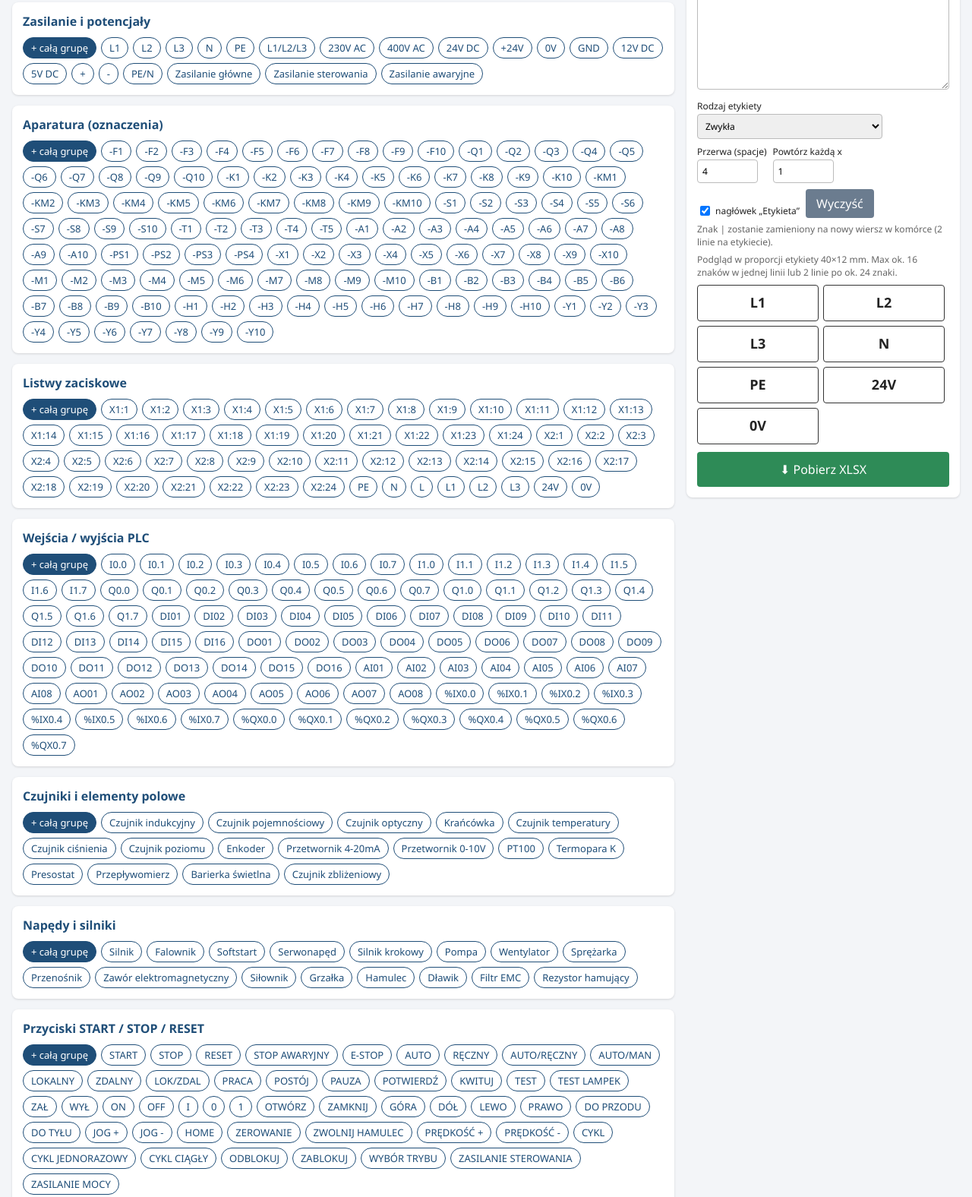
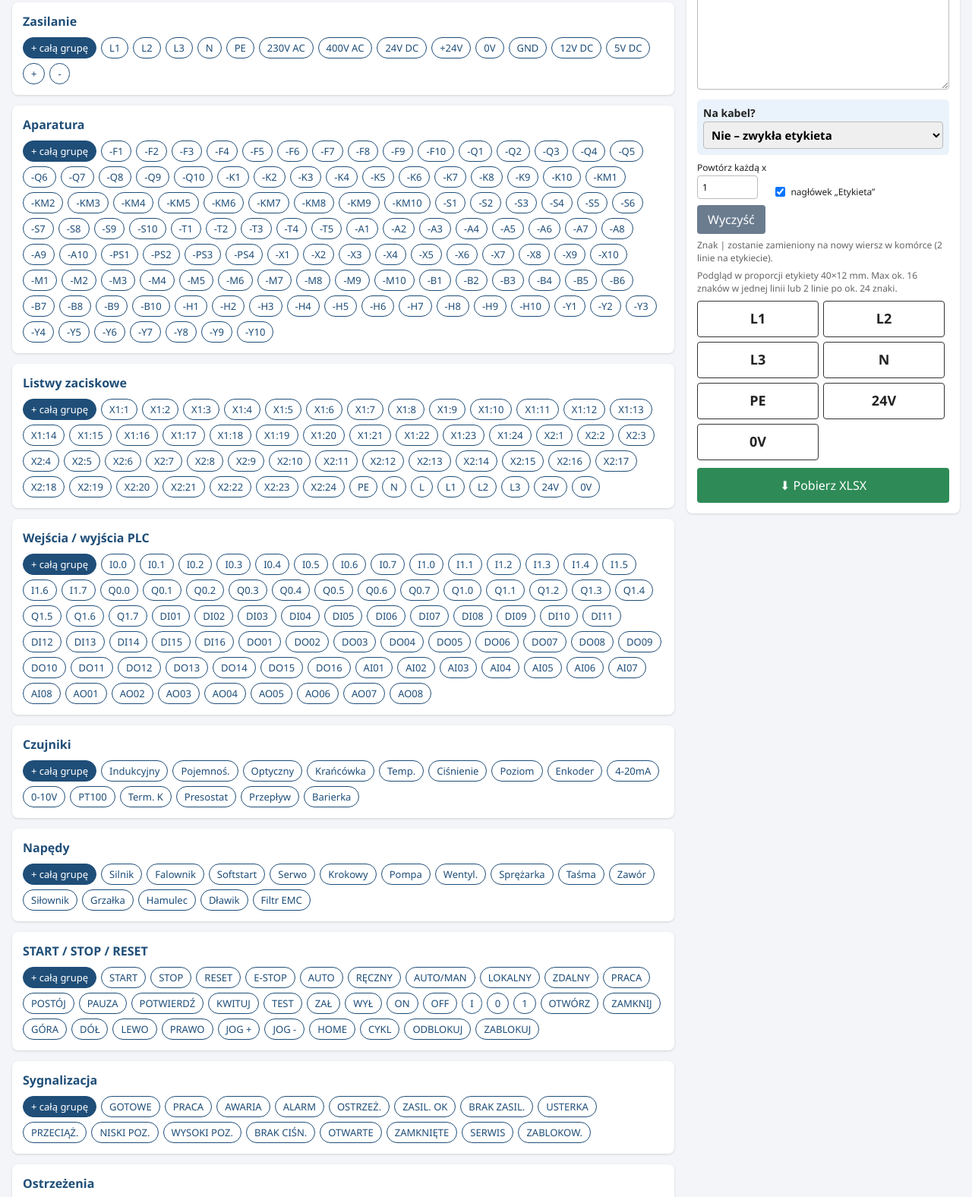
Before and after one commit to kinio19/etykiety-automatyka, a plain HTML site: page index.html in a window 1280 px wide. Shown: the part 357-1933 px from the top of the page at 76% size. Drawn offline with Linux system fonts and the light colour scheme.

Commit message:
Krotsze opisy, bez kolorow, wybor Na kabel? (opis 2x)
Co-authored-by: Copilot App <223556219+Copilot@users.noreply.github.com>

```diff
--- a/index.html
+++ b/index.html
@@ -76,9 +76,16 @@ textarea{width:100%;height:340px;font-family:Consolas,monospace;font-size:13px}
     <div class="card">
       <h2>Twoja lista etykiet (<span id="cnt">0</span>)</h2>
       <textarea id="list" oninput="update()" placeholder="Jedna etykieta w wierszu. Dwie linie na etykiecie: użyj znaku | (np. -Q1|Wyłącznik główny)"></textarea>
+      <div style="margin-top:8px;padding:8px;background:#eaf2fb;border-radius:6px">
+        <label style="font-size:14px;font-weight:600">Na kabel?
+          <select id="mode" onchange="update()" style="font-size:15px">
+            <option value="normal">Nie – zwykła etykieta</option>
+            <option value="wrap">Tak – na kabel (opis 2×, widoczny z obu stron)</option>
+          </select>
+        </label>
+        <input type="hidden" id="gap" value="3">
+      </div>
       <div class="row" style="margin-top:8px">
-        <label>Rodzaj etykiety<select id="mode" onchange="document.getElementById('gap').value=this.value==='flag'?10:4;update()"><option value="normal">Zwykła</option><option value="wrap">Na przewód (tekst 2×, owijana)</option><option value="flag">Chorągiewka (tekst – przerwa – tekst)</option></select></label>
-        <label>Przerwa (spacje)<input type="number" id="gap" value="4" min="1" max="30" oninput="update()"></label>
         <label>Powtórz każdą x<input type="number" id="rep" value="1" min="1" oninput="update()"></label>
         <label style="flex-direction:row;align-items:center;gap:4px"><input type="checkbox" id="hd" checked> nagłówek „Etykieta”</label>
         <button class="s" onclick="document.getElementById('list').value='';update()">Wyczyść</button>
@@ -96,19 +103,19 @@ textarea{width:100%;height:340px;font-family:Consolas,monospace;font-size:13px}
 /* ---------- baza gotowych wzorów ---------- */
 const range=(p,a,b,d=1,s='')=>{const o=[];for(let i=a;i<=b;i++)o.push(p+String(i).padStart(d,'0')+s);return o};
 const CATS={
- 'Zasilanie i potencjały':['L1','L2','L3','N','PE','L1/L2/L3','230V AC','400V AC','24V DC','+24V','0V','GND','12V DC','5V DC','+','-','PE/N','Zasilanie główne','Zasilanie sterowania','Zasilanie awaryjne'],
- 'Aparatura (oznaczenia)':[...range('-F',1,10),...range('-Q',1,10),...range('-K',1,10),...range('-KM',1,10),...range('-S',1,10),...range('-T',1,5),...range('-A',1,10),...range('-PS',1,4),...range('-X',1,10),...range('-M',1,10),...range('-B',1,10),...range('-H',1,10),...range('-Y',1,10)],
+ 'Zasilanie':['L1','L2','L3','N','PE','230V AC','400V AC','24V DC','+24V','0V','GND','12V DC','5V DC','+','-'],
+ 'Aparatura':[...range('-F',1,10),...range('-Q',1,10),...range('-K',1,10),...range('-KM',1,10),...range('-S',1,10),...range('-T',1,5),...range('-A',1,10),...range('-PS',1,4),...range('-X',1,10),...range('-M',1,10),...range('-B',1,10),...range('-H',1,10),...range('-Y',1,10)],
  'Listwy zaciskowe':[...range('X1:',1,24),...range('X2:',1,24),'PE','N','L','L1','L2','L3','24V','0V'],
- 'Wejścia / wyjścia PLC':[...range('I0.',0,7),...range('I1.',0,7),...range('Q0.',0,7),...range('Q1.',0,7),...range('DI',1,16,2),...range('DO',1,16,2),...range('AI',1,8,2),...range('AO',1,8,2),...range('%IX0.',0,7),...range('%QX0.',0,7)],
- 'Czujniki i elementy polowe':['Czujnik indukcyjny','Czujnik pojemnościowy','Czujnik optyczny','Krańcówka','Czujnik temperatury','Czujnik ciśnienia','Czujnik poziomu','Enkoder','Przetwornik 4-20mA','Przetwornik 0-10V','PT100','Termopara K','Presostat','Przepływomierz','Barierka świetlna','Czujnik zbliżeniowy'],
- 'Napędy i silniki':['Silnik','Falownik','Softstart','Serwonapęd','Silnik krokowy','Pompa','Wentylator','Sprężarka','Przenośnik','Zawór elektromagnetyczny','Siłownik','Grzałka','Hamulec','Dławik','Filtr EMC','Rezystor hamujący'],
- 'Przyciski START / STOP / RESET':['START','STOP','RESET','STOP AWARYJNY','E-STOP','AUTO','RĘCZNY','AUTO/RĘCZNY','AUTO/MAN','LOKALNY','ZDALNY','LOK/ZDAL','PRACA','POSTÓJ','PAUZA','POTWIERDŹ','KWITUJ','TEST','TEST LAMPEK','ZAŁ','WYŁ','ON','OFF','I','0','1','OTWÓRZ','ZAMKNIJ','GÓRA','DÓŁ','LEWO','PRAWO','DO PRZODU','DO TYŁU','JOG +','JOG -','HOME','ZEROWANIE','ZWOLNIJ HAMULEC','PRĘDKOŚĆ +','PRĘDKOŚĆ -','CYKL','CYKL JEDNORAZOWY','CYKL CIĄGŁY','ODBLOKUJ','ZABLOKUJ','WYBÓR TRYBU','ZASILANIE STEROWANIA','ZASILANIE MOCY'],
- 'Sygnalizacja (lampki)':['GOTOWE','PRACA','AWARIA','ALARM','OSTRZEŻENIE','ZASILANIE OK','BRAK ZASILANIA','USTERKA','PRZECIĄŻENIE','ZA WYSOKA TEMP.','NISKI POZIOM','WYSOKI POZIOM','BRAK CIŚNIENIA','OTWARTE','ZAMKNIĘTE','AUTO','RĘCZNY','SERWIS','ZABLOKOWANE','BEZPIECZEŃSTWO OK','E-STOP AKTYWNY'],
- 'Ostrzeżenia i bezpieczeństwo':['UWAGA! NAPIĘCIE','UWAGA! WYSOKIE NAPIĘCIE','NIE WŁĄCZAĆ','NIE WYŁĄCZAĆ','Niebezpieczeństwo porażenia','Tylko dla służb UR','Praca pod napięciem zabroniona','Odłączyć zasilanie przed pracą','Uziemienie','PE – uziemienie ochronne','Wyłącznik główny','Wyłącznik awaryjny','Zasilanie obce 24V','Zasilanie obce 230V','Sprawdź przed uruchomieniem','Gorąca powierzchnia'],
- 'Komunikacja i sieć':['Profinet','Profibus','Modbus RTU','Modbus TCP','RS485','RS232','Ethernet','CAN','EtherCAT','IO-Link','HMI','PLC','Switch','Router','Port 1','Port 2','Port 3','Port 4','IP: 192.168.0.1','IP: 192.168.0.10'],
- 'Szafa i rozdzielnia':['Szafa sterownicza','Rozdzielnia główna','Rozdzielnia podrzędna','Skrzynka zaciskowa','Szafa zasilająca','Szafa napędowa','Pulpit operatorski','Panel HMI','Rozdzielnia RG','Rozdzielnia RP','Obwody sterowania','Obwody mocy','Rezerwa','Wolne'],
- 'Oznaczenia przewodów (do oklejania)':[...range('W',1,20,3),...range('L1-',1,10),...range('L2-',1,10),...range('L3-',1,10),...range('N-',1,10),...range('PE-',1,10),...range('+24V-',1,10),...range('0V-',1,10),...range('1.',1,20),...range('A',1,20),'L1','L2','L3','N','PE','+24V','0V','24V DC','230V AC','U','V','W','U1','V1','W1','PE-M1','START','STOP','E-STOP','AUTO','RESET','I0.0','I0.1','Q0.0','Q0.1','AI1','AO1','RS485 A','RS485 B','ETH 1','ETH 2','CAN H','CAN L','TX','RX'],
- 'Przewody (typowe)':['LiYY','LiYCY','YKY','YDY','H07V-K','H05V-K','OZ-Flex','Ethernet Cat5e','Ethernet Cat6','Ekranowany','Czarny – L','Niebieski – N','Żółto-zielony – PE','Brązowy – L1','Szary – L3','Czerwony – 24V','Niebieski – 0V']
+ 'Wejścia / wyjścia PLC':[...range('I0.',0,7),...range('I1.',0,7),...range('Q0.',0,7),...range('Q1.',0,7),...range('DI',1,16,2),...range('DO',1,16,2),...range('AI',1,8,2),...range('AO',1,8,2)],
+ 'Czujniki':['Indukcyjny','Pojemnoś.','Optyczny','Krańcówka','Temp.','Ciśnienie','Poziom','Enkoder','4-20mA','0-10V','PT100','Term. K','Presostat','Przepływ','Barierka'],
+ 'Napędy':['Silnik','Falownik','Softstart','Serwo','Krokowy','Pompa','Wentyl.','Sprężarka','Taśma','Zawór','Siłownik','Grzałka','Hamulec','Dławik','Filtr EMC'],
+ 'START / STOP / RESET':['START','STOP','RESET','E-STOP','AUTO','RĘCZNY','AUTO/MAN','LOKALNY','ZDALNY','PRACA','POSTÓJ','PAUZA','POTWIERDŹ','KWITUJ','TEST','ZAŁ','WYŁ','ON','OFF','I','0','1','OTWÓRZ','ZAMKNIJ','GÓRA','DÓŁ','LEWO','PRAWO','JOG +','JOG -','HOME','CYKL','ODBLOKUJ','ZABLOKUJ'],
+ 'Sygnalizacja':['GOTOWE','PRACA','AWARIA','ALARM','OSTRZEŻ.','ZASIL. OK','BRAK ZASIL.','USTERKA','PRZECIĄŻ.','NISKI POZ.','WYSOKI POZ.','BRAK CIŚN.','OTWARTE','ZAMKNIĘTE','SERWIS','ZABLOKOW.'],
+ 'Ostrzeżenia':['UWAGA! NAPIĘCIE','NIE WŁĄCZAĆ','NIE WYŁĄCZAĆ','NAPIĘCIE OBCE','UZIEMIENIE','WYŁ. GŁÓWNY','WYŁ. AWARYJNY','GORĄCE','230V AC OBCE','24V OBCE'],
+ 'Komunikacja':['Profinet','Profibus','Modbus','RS485','RS232','Ethernet','CAN','EtherCAT','IO-Link','HMI','PLC','Switch','Router','Port 1','Port 2','Port 3','Port 4','RS485 A','RS485 B','CAN H','CAN L','TX','RX'],
+ 'Szafa':['Szafa ster.','Rozdz. główna','Rozdz. RP','Skrz. zacisk.','Szafa zasil.','Szafa napęd.','Pulpit','Panel HMI','Obw. ster.','Obw. mocy','Rezerwa','Wolne'],
+ 'Przewody (numeracja)':[...range('W',1,20,3),...range('1.',1,20),...range('A',1,20),'U','V','W','U1','V1','W1','PE-M1'],
+ 'Typy przewodów':['LiYY','LiYCY','YKY','YDY','H07V-K','H05V-K','OZ-Flex','Cat5e','Cat6','Ekran']
 };
 
 /* ---------- UI ---------- */
--- a/sw.js
+++ b/sw.js
@@ -1,4 +1,4 @@
-const CACHE = 'etykiety-v2';
+const CACHE = 'etykiety-v3';
 const FILES = ['./', './index.html', './manifest.json', './icon-192.png', './icon-512.png'];
 
 self.addEventListener('install', e => {
```
